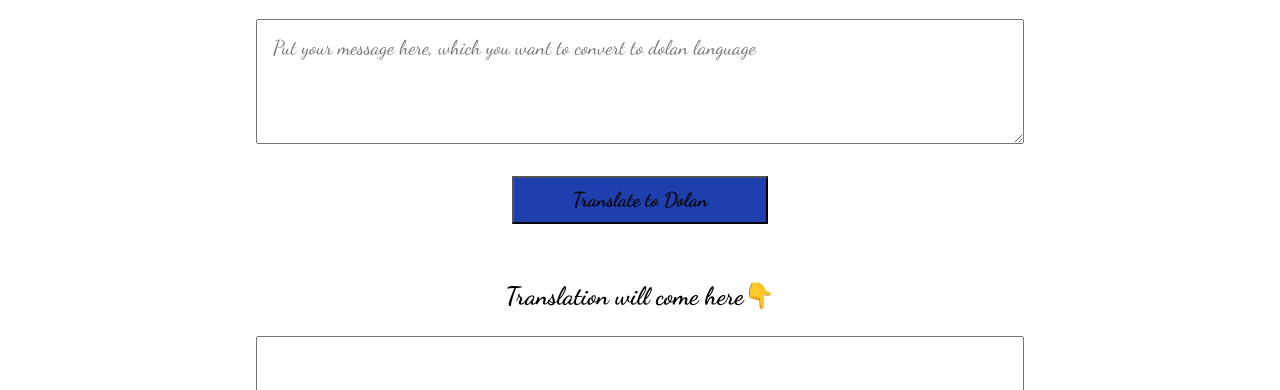
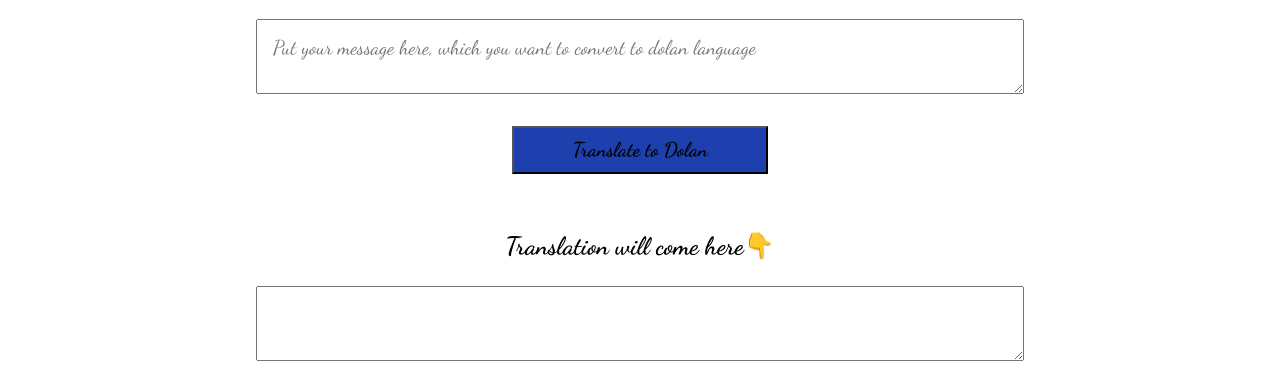
Before and after one commit to Akanksha108/Dolan_Translator, a plain HTML site: page index.html in a window 1280 px wide. Shown: the part 101-491 px from the top of the page. Drawn offline with Linux system fonts and the light colour scheme.

Commit message:
refactor: updated height and overflow-y

```diff
--- a/style.css
+++ b/style.css
@@ -14,7 +14,7 @@
 body{
     text-align: center;
     margin: 0;
-
+   overflow-y: hidden;
 }
 
 #header{
@@ -39,7 +39,7 @@ textarea{
 
 .text-input{
     width: 60%;
-    height: 125px;
+    height: 75px;
     padding: 1rem;
     margin-bottom: 0;
     font-size: 20px;
```
